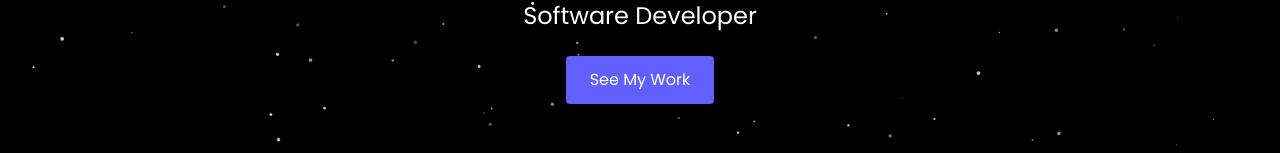
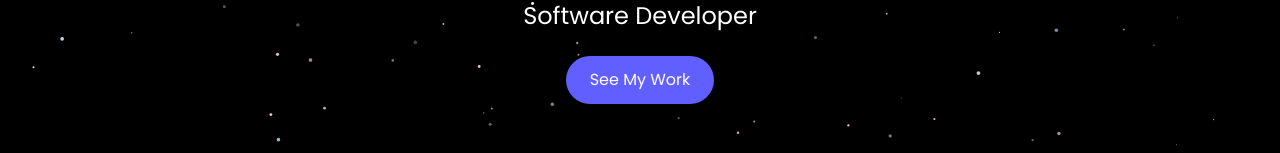
Before and after one commit to puneet-739/hello-universe, a React (Vite) app: page / in a window 1280 px wide. Shown: the part 380-533 px from the top of the page. Built offline with nearby package versions, Linux system fonts and the light colour scheme.

Commit message:
change button style: rounded-full

```diff
--- a/src/components/Contact.jsx
+++ b/src/components/Contact.jsx
@@ -7,7 +7,7 @@ const Contact = () => {
       <p className="mb-8">
         I'm open to freelance opportunities, collaborations, or just a chat. Let's build something cool!
       </p>
-      <a href={`mailto:${data.email}`} className="px-6 py-3 bg-indigo-500 hover:bg-indigo-600 rounded text-white">
+      <a href={`mailto:${data.email}`} className="px-6 py-3 bg-indigo-500 hover:bg-indigo-600 rounded-full text-white">
         Say Hello
       </a>
     </section>
--- a/src/components/Hero.jsx
+++ b/src/components/Hero.jsx
@@ -7,7 +7,7 @@ const Hero = () => {
       <p className="text-xl md:text-2xl max-w-xl mb-6">
         {data.designation}
       </p>
-      <a href="#projects" className="px-6 py-3 bg-indigo-500 hover:bg-indigo-600 rounded text-white transition">
+      <a href="#projects" className="px-6 py-3 bg-indigo-500 hover:bg-indigo-600 rounded-full text-white transition">
         See My Work
       </a>
     </section>
```
